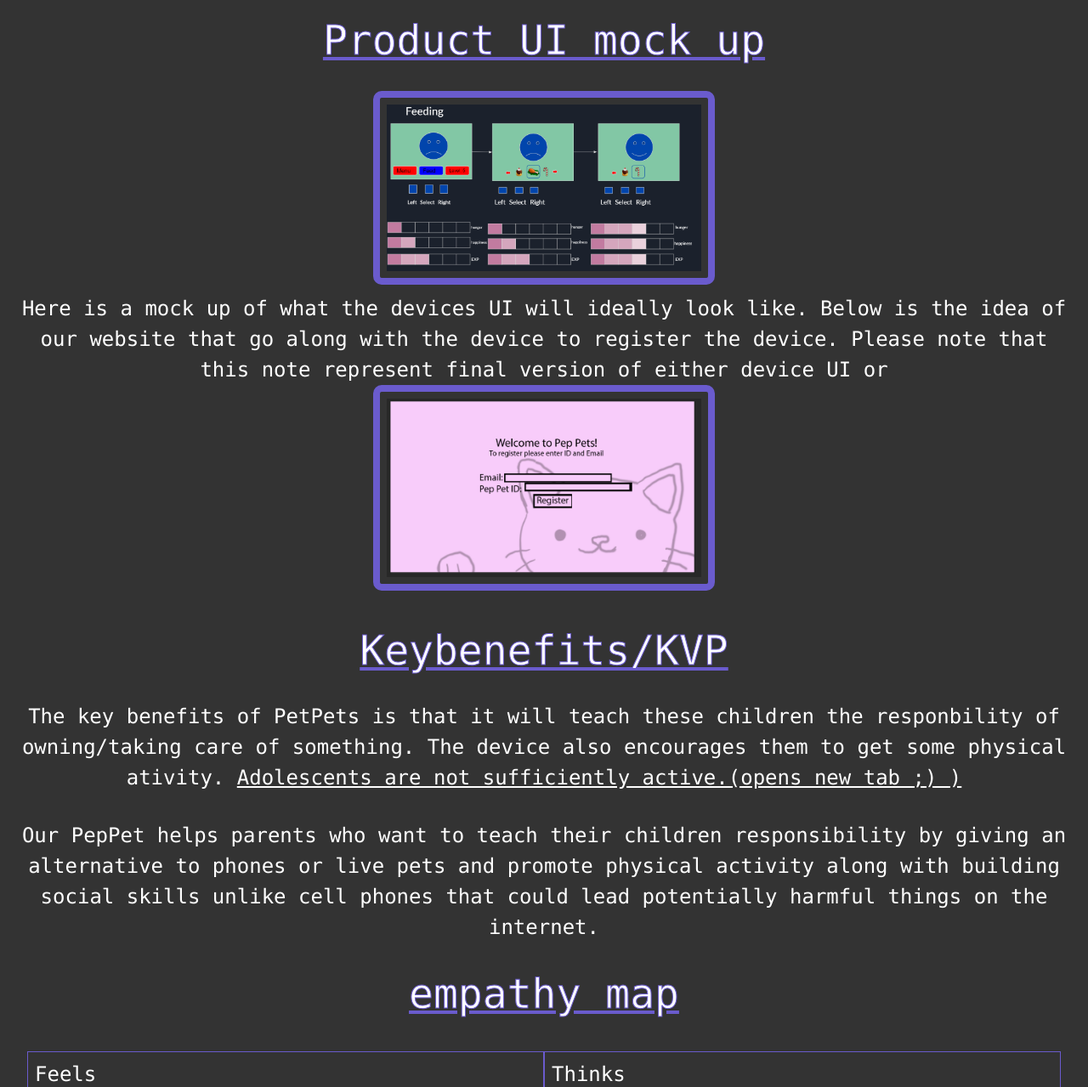
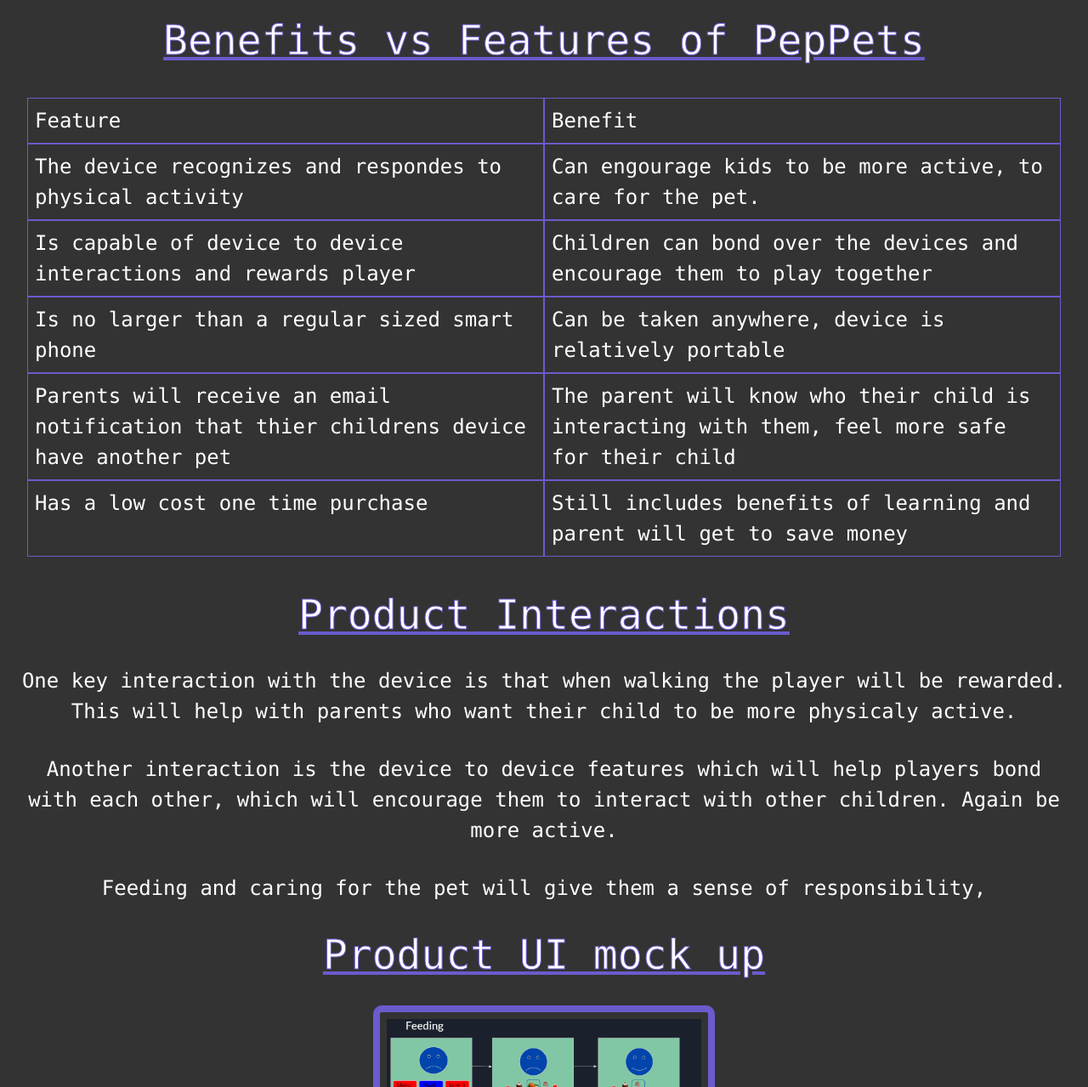
Before and after one commit to anh010/ECE140bserver, a plain HTML site: page product_info.html in a window 1280 px wide. Shown: the part 1296-2575 px from the top of the page at 85% size. Drawn offline with Linux system fonts and the light colour scheme.

Commit message:
feature and benefits

```diff
--- a/product_info.html
+++ b/product_info.html
@@ -43,6 +43,39 @@
               <aside> Website that allows parent to register device </aside>
               <aside> Friendship feature rewill require unique ID to add pet friends</aside>
             </section>
+          </div>
+          <div class=' title q'> Benefits vs Features of PepPets </div>
+          <div class="paragraph">
+            <section class = 'list'>
+              <aside> Feature </aside>
+              <aside> Benefit </aside>
+              <aside> The device recognizes and respondes to physical activity </aside>
+              <aside> Can engourage kids to be more active, to care for the pet. </aside>
+              <aside> Is capable of device to device interactions and rewards player</aside>
+              <aside> Children can bond over the devices and encourage them to play together</aside>
+              <aside> Is no larger than a regular sized smart phone</aside>
+              <aside> Can be taken anywhere, device is relatively portable</aside>
+              <aside> Parents will receive an email notification that thier childrens device have another pet</aside>
+              <aside> The parent will know who their child is interacting with them, feel more safe for their child</aside>
+              <aside> Has a low cost one time purchase </aside>
+              <aside> Still includes benefits of learning and parent will get to save money</aside>
+            </section>
+          </div>
+
+          <div class="title q"> Product Interactions</div>
+          <div>
+            <div class="paragraph">
+              One key interaction with the device is that when walking the player will be rewarded.
+              This will help with parents who want their child to be more physicaly active.
+            </div>
+            <div class="paragraph">
+              Another interaction is the device to device features which will help players bond with
+              each other, which will encourage them to interact with other children. Again be more active.
+            </div>
+
+            <div class="paragraph">
+              Feeding and caring for the pet will give them a sense of responsibility,
+            </div>
           </div>
 
           <div class=' title q'> Product UI mock up  </div>
```
